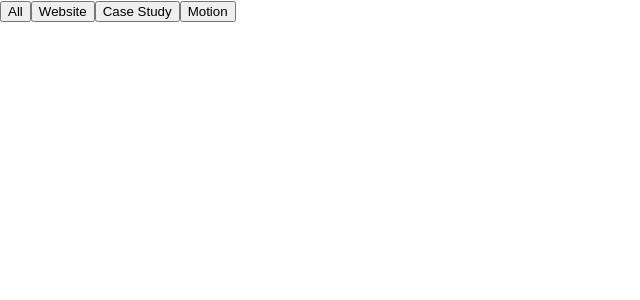
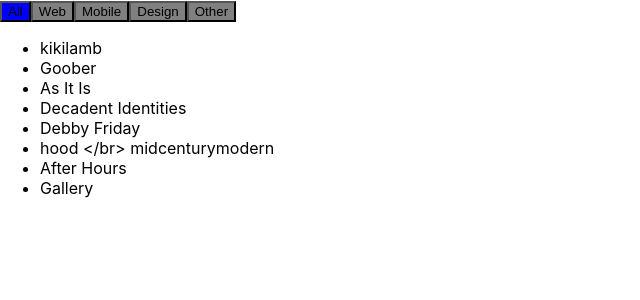
Before and after one commit to harperrose/1128, a React (Create React App) app: page / in a window 1280 px wide. Shown: the top 300 px of the page, without its empty margins (0-640 px from the left). Built offline with nearby package versions, Linux system fonts and the light colour scheme.

Commit message:
project list and filter

```diff
--- a/src/App.js
+++ b/src/App.js
@@ -1,68 +1,73 @@
-import React, { useState } from "react";
-import { project, buttons } from './data.js';
-import './App.css';
-import { getProject, filterProject } from "./services";
+import React, { useState } from 'react';
+import { projectData } from "./data.js";
 
-function List({ project }) {
+const categories = ['All', 'Web', 'Mobile', 'Design', 'Other']; // Add more categories as needed
+
+const ProjectList = ({ projects }) => {
   return (
-    <li key={project.id}>
-      {project.featured ? (
-        <>
-          <img
-            className="image1"
-            src={project.image1}
-            alt={project.name}
-          />
-          <div className="featuredcopy">
-            <div className="featuredstat">
-              <h1>{project.name}</h1>
-              <a href={project.link} className="greenlink">
-                Visit the live site
-              </a>
-            </div>
-            <p className="description">{project.description}</p>
-          </div>
-        </>
-      ) : (
-        <div className="">
-          <h1>{project.name}</h1>
-          <a href={project.link} className="greenlink">Visit the live site</a>
-        </div>
-      )}
-    </li>
+    <ul>
+      {projects.map((project) => (
+        <li key={project.id}>{project.name}</li>
+      ))}
+    </ul>
   );
-}
+};
 
-function App() {
-  const [filteredProject, setFilteredProject] = useState([]);
-
-  function handleProject(e) {
-    let typeProject = e.target.value;
-    typeProject !== "all"
-      ? setFilteredProject(filterProject(typeProject))
-      : setFilteredProject(getProject());
-  }
+const FilterButton = ({ category, active, onClick }) => {
+  const buttonStyle = {
+    backgroundColor: active ? 'blue' : 'gray',
+  };
 
   return (
-    <>
-      <div className="button-wrap">
-        {buttons &&
-          buttons.map((type, index) => (
-            <button key={index} value={type.value} onClick={handleProject}>
-              {type.name}
-            </button>
-          ))}
+    <button style={buttonStyle} onClick={() => onClick(category)}>
+      {category}
+    </button>
+  );
+};
+
+const App = () => {
+  const [selectedCategories, setSelectedCategories] = useState(['All']);
+
+  const handleCategoryClick = (category) => {
+    setSelectedCategories((prevCategories) => {
+      if (category === 'All') {
+        // Toggle 'All' category
+        return prevCategories.includes('All') ? [] : ['All'];
+      } else {
+        // Toggle other categories
+        const updatedCategories = prevCategories.includes(category)
+          ? prevCategories.filter((c) => c !== category)
+          : [...prevCategories, category];
+
+        return updatedCategories.length === 0 ? ['All'] : updatedCategories;
+      }
+    });
+  };
+
+  const filteredProjects =
+    selectedCategories.includes('All')
+      ? projectData
+      : projectData.filter((project) => {
+          return project.categories.some((category) =>
+            selectedCategories.includes(category)
+          );
+        });
+
+  return (
+    <div>
+      <div>
+        {categories.map((category) => (
+          <FilterButton
+            key={category}
+            category={category}
+            active={selectedCategories.includes(category)}
+            onClick={handleCategoryClick}
+          />
+        ))}
       </div>
-      <div className="project-wrap">
-        {filteredProject &&
-          filteredProject.map((type) => (
-            <ul key={type.id}>
-              <List project={type} />
-            </ul>
-          ))}
-      </div>
-    </>
+      <ProjectList projects={filteredProjects} />
+    </div>
   );
-}
+};
 
 export default App;
--- a/src/data.js
+++ b/src/data.js
@@ -1,18 +1,16 @@
-export const project = [{
+export const projectData = [{
     id:0,
     name: 'kikilamb',
     description: 'a website dedicated to dystopia',
     link: 'https://www.cameronsworld.net/',
-    tag: 'featured',
-    featured: true,
+    category: 'website',
     image1: "/images/baby.jpeg"
 },{
     id:1,
     name: 'Goober',
     description: 'a featured dedicated to dystopia',
     link: 'https://mindyseu.com/',
-    tag: 'featured',
-    featured: true,
+    category: 'website',
     image1: "/images/gallery_irl.png"
 
 },{
@@ -20,66 +18,42 @@ export const project = [{
     name: 'As It Is',
     description: 'a privacy respecting featured with breath based animations',
     link: 'https://as-it-is-yoga.webflow.io/',
-    tag: 'featured',
-    featured: false,
+    category: 'website',
     image1: "/images/aii.webp",
 }, {
     id: 3,
     name: 'Decadent Identities',
     description: 'a website',
     link: 'https://decadent-identities.webflow.io/',
-    tag: 'website',
-    featured: true,
+    category: 'website',
     image1: "/images/did_d1.webp",
 },{
     id: 4,
     name: 'Debby Friday',
     description: 'a privacy respecting featured with breath based animations',
     link: 'https://as-it-is-yoga.webflow.io/',
-    tag: 'featured',
-    featured: true,
+    category: 'website',
     image1: "/images/aii.webp",
 },{
     id: 5,
     name: 'hood </br> midcenturymodern',
     description: 'a privacy respecting featured with breath based animations',
     link: 'https://as-it-is-yoga.webflow.io/',
-    tag: 'featured',
-    featured: true,
+    category: 'graphic',
+
     image1: "/images/aii.webp",
 },{
     id: 6,
     name: 'After Hours',
     description: 'a privacy respecting featured with breath based animations',
     link: 'https://as-it-is-yoga.webflow.io/',
-    tag: 'featured',
-    featured: false,
+    category: 'App',
     image1: "/images/aii.webp",
 },{
     id: 7,
     name: 'Gallery',
     description: 'a privacy respecting featured with breath based animations',
     link: 'https://as-it-is-yoga.webflow.io/',
-    tag: 'featured',
-    featured: false,
+    category: 'App',
     image1: "/images/gallery_irl.webp",
 }, ];
-
-export const buttons = [
-    {
-      name: "All",
-      value: "all"
-    },
-    {
-      name: "Website",
-      value: "website"
-    },
-    {
-      name: "Case Study",
-      value: "featured"
-    },
-    {
-      name: "Motion",
-      value: "motion"
-    }
-  ];
```
Also changed, not shown: 1 other file (tests, documents, lock files or other folders).
